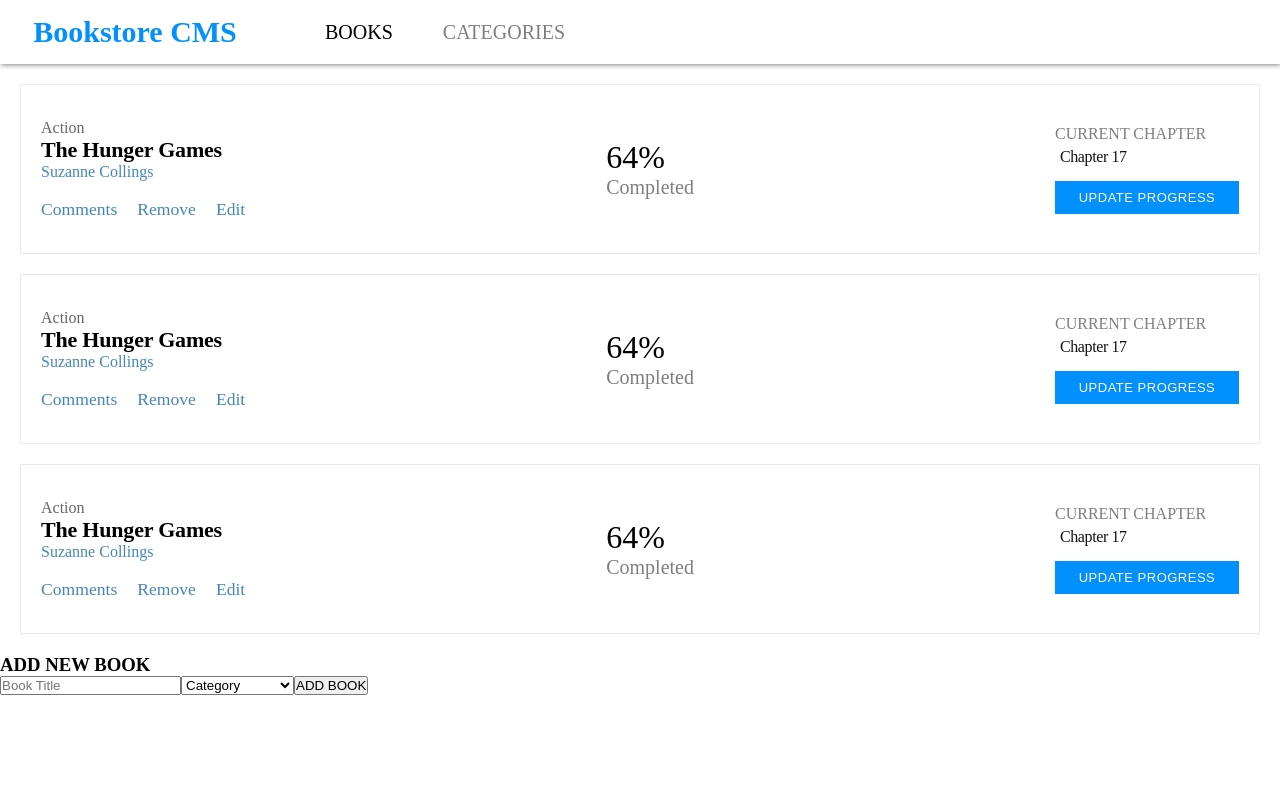
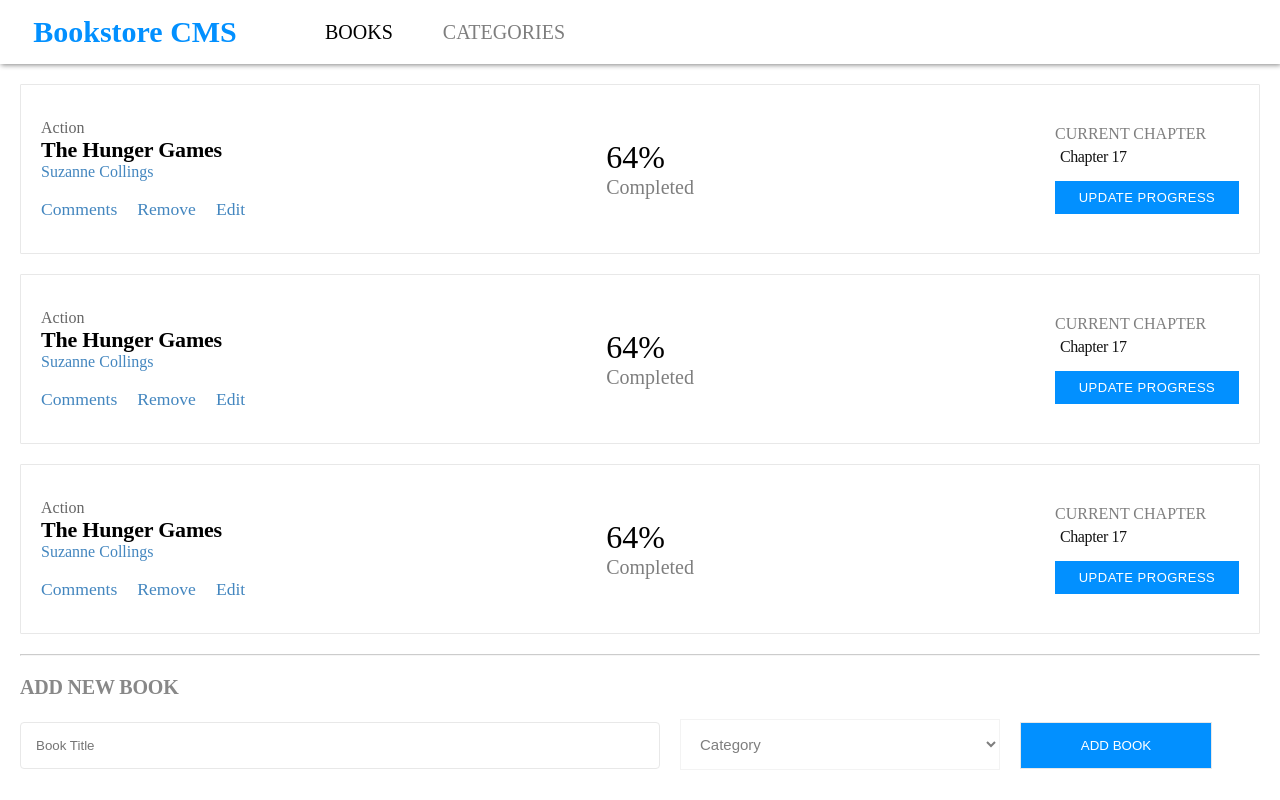
Before and after one commit to iLynette/bookstore, a React (Create React App) app: page / in a window 1280 px wide. Built offline with nearby package versions, Linux system fonts and the light colour scheme.

Commit message:
Style the add book section

```diff
--- a/src/components/AddBook.js
+++ b/src/components/AddBook.js
@@ -3,17 +3,17 @@
 export default class AddBook extends React.Component {
   render() {
     return (
-      <div>
+      <div className="add">
           <h3>ADD NEW BOOK</h3>
           <form className="add">
-              <input type="text" placeholder="Book Title"></input>
-              <select key="bookCategory">
+              <input type="text" placeholder="Book Title" className="bTitle"></input>
+              <select key="bookCategory" className="field">
                   <option value="Category">Category</option>
                   <option value="Action">Action</option>
                   <option value="fiction">Science Fiction</option>
                   <option value="Economy">Economy</option>
               </select>
-              <input type="submit" value="ADD BOOK"></input>
+              <input type="submit" value="ADD BOOK" className="buttn"></input>
           </form>
       </div>
     );
--- a/src/components/Books.js
+++ b/src/components/Books.js
@@ -9,6 +9,7 @@
           <Book />
           <Book />
           <Book />
+          <hr />
           <AddBook />
       </div>
     );
--- a/src/index.css
+++ b/src/index.css
@@ -134,3 +134,47 @@
   margin-top: 10px;
   border: none;
 }
+
+hr {
+  margin: 20px;
+  opacity: 50%;
+}
+
+.add h3 {
+  padding: 0 20px 20px 20px;
+  font-size: 1.25rem;
+  font-weight: bold;
+  font-stretch: normal;
+  font-style: normal;
+  line-height: normal;
+  letter-spacing: -0.18px;
+  color: #888;
+}
+
+.bTitle {
+  background-color: #fff;
+  border-radius: 4px;
+  width: 50%;
+  padding: 15px;
+  margin-left: 20px;
+  border: 1px solid #e8e8e8;
+}
+
+.field {
+  background-color: #fff;
+  width: 25%;
+  padding: 15px;
+  margin-left: 20px;
+  border: 1px solid #e8e8e8;
+  opacity: 50%;
+  font-size: 15px;
+}
+
+.buttn {
+  width: 15%;
+  padding: 15px;
+  margin-left: 20px;
+  background-color: #0290ff;
+  color: #fff;
+  border: 1px solid #e8e8e8;
+}
```
